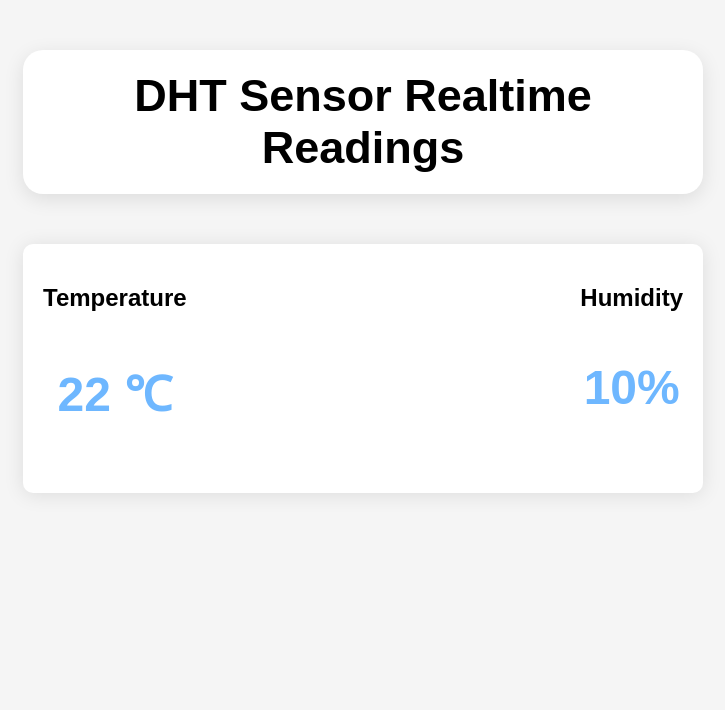
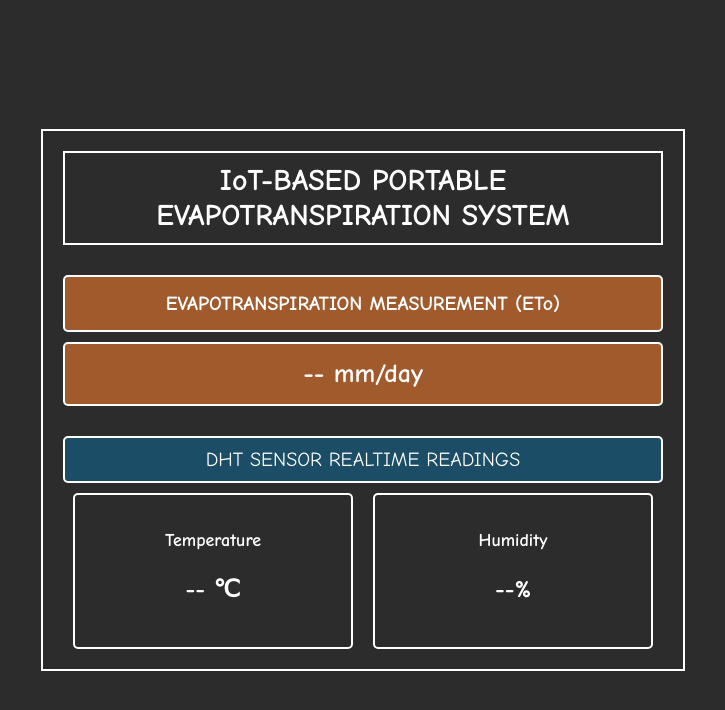
Before and after one commit to PortableEvapotranspirationDevice/eto-device.com, a plain HTML site: page index.html in a window 1280 px wide. Shown: the whole page, without its empty margins (277-1002 px from the left). Drawn offline with Linux system fonts and the light colour scheme; no server answers.

Commit message:
index.html

```diff
--- a/index.html
+++ b/index.html
@@ -1,65 +1,149 @@
 <!DOCTYPE html>
-<html>
+<html lang="en">
 <head>
-  <meta charset="utf-8">
-  <meta name="viewport" content="width=device-width, initial-scale=1">
-  <title>DHT Readings</title>
-  <style type="text/css">
+  <meta charset="UTF-8">
+  <meta name="viewport" content="width=device-width, initial-scale=1.0">
+  <title>Evapotranspiration System</title>
+  <style>
     body {
-      background-color: #F5F5F5;
-      font-family: Arial, sans-serif;
+      background-color: #2C2C2C; /* Dark background */
+      font-family: 'Comic Sans MS', sans-serif; /* Matching font style */
       margin: 0;
       padding: 0;
+      color: white;
+      display: flex;
+      flex-direction: column;
+      justify-content: center;
+      align-items: center;
+      height: 100vh;
     }
-    .data-container {
+
+    .container {
+      text-align: center;
+      border: 2px solid white; /* Border around main container */
+      padding: 20px;
+      width: 80%; /* Adjust width as needed */
+      max-width: 600px; /* To keep the layout compact */
+    }
+
+    .heading {
+      font-size: 30px;
+      font-weight: bold;
+      margin-bottom: 30px;
+      border: 2px solid white; /* Border around heading */
+      padding: 10px;
+      display: inline-block;
+    }
+
+    /* ETo Title Section */
+    .eto-title {
+      background-color: #A05A2C; /* Orange background */
+      padding: 15px;
+      border-radius: 5px;
+      margin-bottom: 10px;
+      border: 2px solid white; /* Border around ETo title */
+    }
+
+    .eto-title h2 {
+      font-size: 20px;
+      margin: 0;
+    }
+
+    /* ETo Value Section */
+    .eto-value {
+      background-color: #A05A2C; /* Orange background */
+      padding: 15px;
+      border-radius: 5px;
+      margin-bottom: 30px;
+      border: 2px solid white; /* Border around ETo value */
+    }
+
+    .eto-value p {
+      font-size: 26px;
+      font-weight: bold;
+      margin: 0;
+    }
+
+    .sensor-header {
+      font-size: 20px;
+      margin-bottom: 10px;
+      padding: 10px;
+      background-color: #1B4D67; /* Blue header for sensors */
+      border: 2px solid white; /* Border around sensor header */
+      border-radius: 5px;
+    }
+
+    .sensor-container {
       display: flex;
       justify-content: space-between;
-      width: 50%;
-      margin: 50px auto;
+      width: 100%;
+      margin-top: 10px;
+    }
+
+    .sensor-box {
+      background-color: #2C2C2C; /* Keep background matching main */
       padding: 20px;
-      background-color: #FFF;
-      box-shadow: 0 2px 20px rgba(0, 0, 0,0.1);
-      border-radius: 10px;
+      border-radius: 5px;
+      text-align: center;
+      border: 2px solid white; /* White border for sensor boxes */
+      flex: 1;
+      margin: 0 10px;
     }
-    .data-item {
-      text-align: center;
+
+    .sensor-box h2 {
+      font-size: 18px;
+      margin-bottom: 10px;
     }
-    .data-item h2 {
+
+    .sensor-box p {
       font-size: 24px;
       font-weight: bold;
-      margin-bottom: 10px;
     }
-    .data-item p {
-      font-size: 48px;
-      font-weight: bold;
-      color: #6EB7FF;
-    }
-    .data-head {
-      margin: auto;
-      width: 50%;
-      text-align: center;
-      font-size: 45px;
-      font-weight: bold;
-      margin: 50px auto;
-      padding: 20px;
-      background-color: #FFF;
-      box-shadow: 0 5px 20px rgba(0, 0, 0, 0.1);
-      border-radius: 20px;
+
+    /* Ensuring container fits properly */
+    @media (max-width: 500px) {
+      .sensor-container {
+        flex-direction: column;
+        align-items: center;
+      }
+      .sensor-box {
+        margin-bottom: 10px;
+        width: 100%;
+      }
     }
   </style>
 </head>
 <body>
 
-  <div class="data-head">DHT Sensor Realtime Readings</div>
+  <div class="container">
+    <!-- Main Heading -->
+    <div class="heading">IoT-BASED PORTABLE EVAPOTRANSPIRATION SYSTEM</div>
 
-  <div class="data-container">
-    <div class="data-item">
-      <h2>Temperature</h2>
-      <p class="value" id="temperature">22 &#8451;</p>
+    <!-- ETo Title Section -->
+    <div class="eto-title">
+      <h2>EVAPOTRANSPIRATION MEASUREMENT (ETo)</h2>
     </div>
-    <div class="data-item">
-      <h2>Humidity</h2>
-      <p class="value" id="humidity">10%</p>
+
+    <!-- ETo Value Section -->
+    <div class="eto-value">
+      <p id="eto">-- mm/day</p> <!-- Placeholder for ETo value -->
+    </div>
+
+    <!-- Sensor Data Header -->
+    <div class="sensor-header">
+      DHT SENSOR REALTIME READINGS
+    </div>
+
+    <!-- Sensor Data Section -->
+    <div class="sensor-container">
+      <div class="sensor-box">
+        <h2>Temperature</h2>
+        <p id="temperature">-- &#8451;</p> <!-- Placeholder for Temperature -->
+      </div>
+      <div class="sensor-box">
+        <h2>Humidity</h2>
+        <p id="humidity">--%</p> <!-- Placeholder for Humidity -->
+      </div>
     </div>
   </div>
 
@@ -68,7 +152,7 @@
   <script src="https://www.gstatic.com/firebasejs/8.6.8/firebase-database.js"></script>
 
   <script>
-    // Your Firebase configuration (same as before)
+    // Your Firebase configuration
     const firebaseConfig = {
       apiKey: "AIzaSyCufdu4avr1VDm_vVqN0Rx5uOUAcArUp3Y",
       authDomain: "thesiseto.firebaseapp.com",
@@ -90,14 +174,50 @@
     dataRef1.on('value', function(getdata1) {
       var humi = getdata1.val();
       document.getElementById('humidity').innerHTML = humi + "%";
+      calculateETo(); // Update ETo when humidity changes
     });
 
     // Get real-time data for temperature
     var dataRef2 = database.ref('DHT_11/Temperature');
+    var Tmax = -Infinity, Tmin = Infinity; // Initialize Tmax and Tmin
     dataRef2.on('value', function(getdata2) {
       var temp = getdata2.val();
       document.getElementById('temperature').innerHTML = temp + "&#8451;";
+      Tmax = Math.max(Tmax, temp); // Update Tmax
+      Tmin = Math.min(Tmin, temp); // Update Tmin
+      calculateETo(); // Update ETo when temperature changes
     });
+
+    // Function to calculate Ra (Extraterrestrial radiation)
+    function calculateRa() {
+      const Gsc = 0.0820; // Solar constant (MJ m-2 min-1)
+      const latRad = 14.19775 * (Math.PI / 180); // Convert latitude to radians
+      const doy = new Date().getDay(); // Day of the year (simplified)
+      const dr = 1 + 0.033 * Math.cos((2 * Math.PI / 365) * doy);
+      const delta = 0.409 * Math.sin((2 * Math.PI / 365) * doy - 1.39);
+      const omega = Math.acos(-Math.tan(latRad) * Math.tan(delta));
+      const Ra = (24 * 60 / Math.PI) * Gsc * dr * (omega * Math.sin(latRad) * Math.sin(delta) + Math.cos(latRad) * Math.cos(delta) * Math.sin(omega));
+      return Ra; // in MJ m-2 day-1
+    }
+
+    // Function to calculate ETo using the Valiantzas Method 4
+    function calculateETo() {
+      const alpha = 0.25;
+      const Rs = 38.44009; // (not the final value)
+      const Ra = calculateRa();
+      const RH = parseFloat(document.getElementById('humidity').innerHTML); // Get RH from Firebase
+      const Tmean = (Tmax + Tmin) / 2; // Calculate mean temperature
+      const u2 = 3.88925; // Assuming wind speed at 2 m (m/s)
+      const z = 303; // Altitude (m)
+
+      // ETo = 0.051(1 − α) Rs(Tmean + 9.5)0.5 − 2.4 (Rs/Ra)2 + 0.048(Tmean + 20) (1 – RH/100) (0.5 + 0.536 u2) + 0.00012z
+      const ETo = 0.051 * (1 - alpha) * Rs * Math.sqrt(Tmean + 9.5) - 2.4 * Math.pow(Rs / Ra, 2) +
+                  0.048 * (Tmean + 20) * (1 - RH / 100) * (0.5 + 0.536 * u2) + 0.00012 * z;
+
+      // Display ETo result
+      document.getElementById('eto').innerHTML = ETo.toFixed(2) + " mm/day";
+    }
+
   </script>
 
 </body>
```
